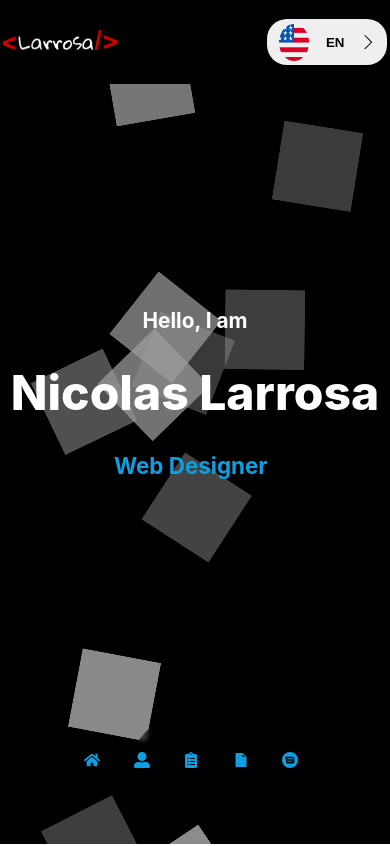
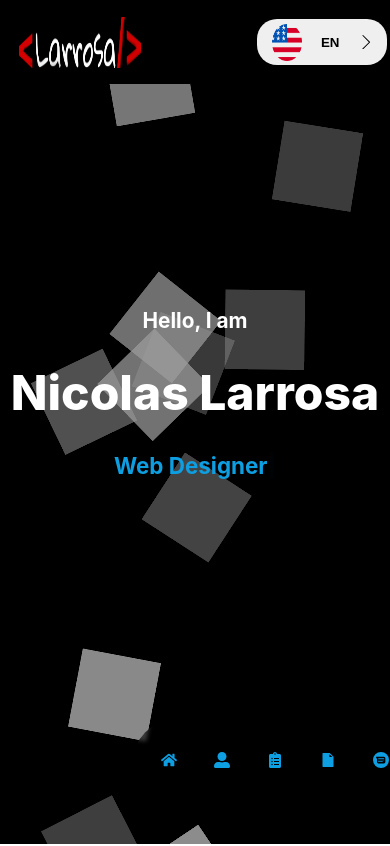
Before and after one commit to enzolarrosa/Portfolio, a React (Create React App) app: page / in a window 390 px wide. Shown: the top 846 px of the page. Built offline with nearby package versions, Linux system fonts and the light colour scheme.

Commit message:
carousel

```diff
--- a/src/components/Detail.jsx
+++ b/src/components/Detail.jsx
@@ -16,7 +16,7 @@ export default function Detail({title, img1,img2,img3,obj,tech,deploy,repo}){
             </div>
             <div className={d.divInfo}>
                 <div className={d.divObj}>
-                    <h2><FormattedMessage id={`obj.obj`}/></h2>
+                    <h2><FormattedMessage id={`obj.obj`} defaultMessage={'obj.obj'}/></h2>
                     <p><FormattedMessage id={`obj.${obj}`}/></p>
                 </div>
                 <div className={d.divTech}>
--- a/src/components/Nav.jsx
+++ b/src/components/Nav.jsx
@@ -72,7 +72,7 @@ export default function Nav() {
     return(
         <div className={n.nav}>
             <div className={n.contLogo}>
-                <Link to='/'>
+                <Link className={n.link} to='/'>
                 <img className={n.logo} src={logo} alt='logo'/>
                 </Link>
             </div>
--- a/src/style/About.module.css
+++ b/src/style/About.module.css
@@ -20,9 +20,6 @@
     color: white;
     border-radius: 10px;
     padding: 0px 30px;
-    /* box-shadow: 0px 0px 8px 5px rgba(0,0,0,0.76);
--webkit-box-shadow: 0px 0px 8px 5px rgba(0,0,0,0.76);
--moz-box-shadow: 0px 0px 8px 5px rgba(0,0,0,0.76); */
     z-index: 3;
 }
 
@@ -126,3 +123,25 @@
     transform: rotateZ(0deg);
     filter: grayscale(0%);
 }
+
+@media only screen and (max-width: 945px) {
+    .info a::after {
+        content: "";
+        width: 100%;
+        position: absolute;
+        z-index: 1;
+        top: 0;
+        left: -180%;
+        border-bottom: 55px solid var(--colorSecu);
+        border-right: 40px solid rgba(251, 255, 0, 0);
+        transition: .5s ease-in-out all;
+    }
+    .info h3{
+        color: var(--title);
+        width: 100%;
+        text-align: center;
+        margin-right: 60%;
+        font-weight: 600;
+        font-size: 1.7rem;
+    }
+}
--- a/src/style/Home.module.css
+++ b/src/style/Home.module.css
@@ -47,7 +47,8 @@
 .menu{
     display: flex;
     background: rgba(0, 0, 0, 0.563);
-    width: 30%;
+    width: max-content;
+    padding:  0.7rem 1.7rem;
     height: 10%;
     backdrop-filter: blur(2px);
     position: fixed;
--- a/src/style/Nav.module.css
+++ b/src/style/Nav.module.css
@@ -10,9 +10,15 @@
     margin: 0;
 }
 
-.logo{
+.link{
     width: 40%;
     height: 60%;
+    z-index: 1;
+}
+
+.logo{
+    width: 100%;
+    height: 100%;
     z-index: 1;
 }
 
@@ -91,52 +97,16 @@
     background: linear-gradient(38deg, rgb(23, 98, 133) 0%, rgba(31,60,120,1) 100%);
 }
 
-@media only screen and (max-width: 732px) {
-    .logo{
-        width: 60%;
-        height: 90%;
-        z-index: 1;
-    }
+@media only screen and (max-width: 530px) {
     .contLogo{
         width: 49%;
-        height: 100%;
-        display: flex;
-        justify-content: end;
-        align-items: center;
-        z-index: 1;
+        padding-left: 1rem;
+        justify-content: start;
+
     }
-    .contMode{
-        z-index: 1;
-        width: 49%;
-        height: 100%;
-        display: flex;
-        justify-content: end;
-        align-items: center;
-    }
-    .darkMode {
-        border-radius: 20px;
-        display: flex;
-        justify-content: space-evenly;
-        align-items: center;
-        gap: 15px;
-        padding: 0px 10px   ;
-        width: 120px;
-        height: 55%;
-    }
-}
-
-@media only screen and (max-width: 462px) {
-    .logo{
-        width: 60%;
-        height: 90%;
-        z-index: 1;
-    }
-    .contLogo{
-        width: 49%;
-        height: 100%;
-        display: flex;
-        justify-content: end;
-        align-items: center;
+    .link{
+        width: 70%;
+        height: 60%;
         z-index: 1;
     }
     .contMode{
```
